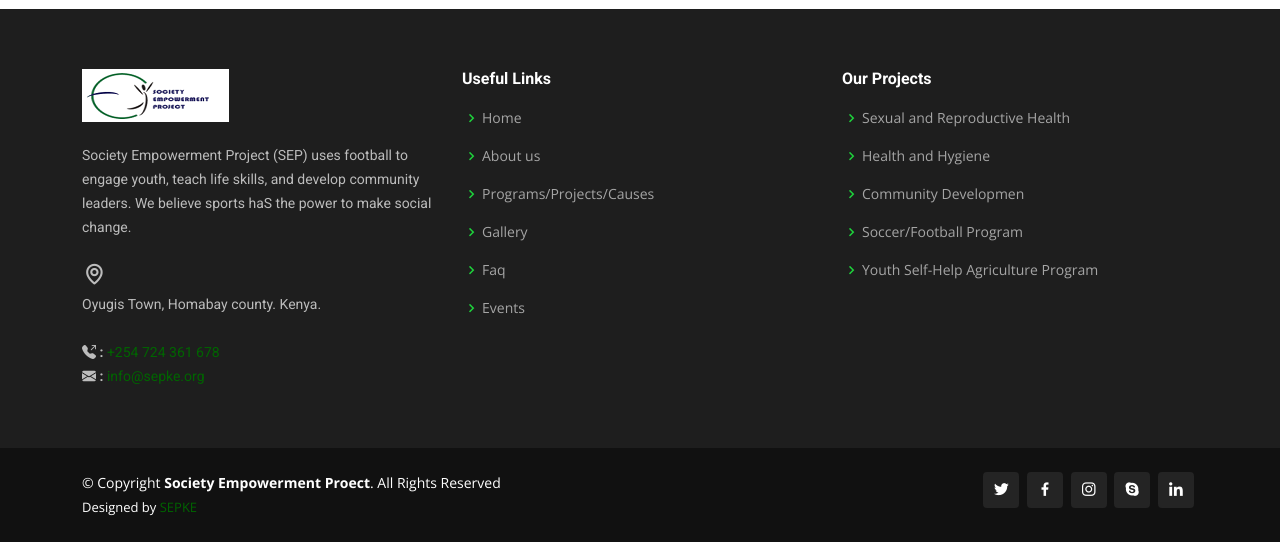
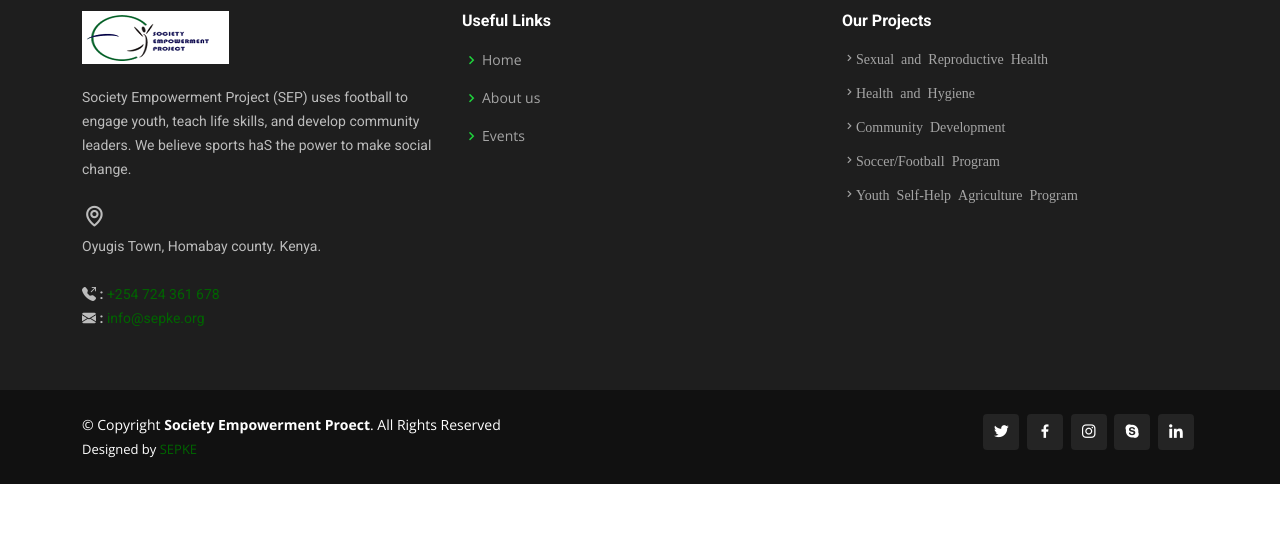
Before and after one commit to LabGich/seprefactor, a CodeIgniter app: page /database/index.php/home/Contact in a window 1280 px wide; the page is wider, and only the part inside the window is pictured. Shown: the part 1734-2276 px from the top of that part. After the commit the page ends 2218 px from the top of that part, so only its background shows below. Run offline with CodeIgniter, Linux system fonts and the light colour scheme.

Commit message:
changes done

```diff
--- a/application/views/contact.php
+++ b/application/views/contact.php
@@ -79,12 +79,7 @@ defined('BASEPATH') or exit('No direct script access allowed');
                             <div class="form-group mt-3">
                                 <textarea class="form-control" name="message" rows="5" placeholder="Message" required></textarea>
                             </div>
-                            <div class="my-3">
-                                <div class="loading">Loading</div>
-                                <div class="error-message"></div>
-                                <div class="sent-message">Your message has been sent. Thank you!</div>
-                            </div>
-                            <div class="text-center"><button type="submit">Send Message</button></div>
+                            <div class="text-center "><button type="submit" class="btn-success p-2 mt-2" style="border-radius: 24px;">Send Message</button></div>
                         </form>
                     </div>
 
--- a/application/views/footer.php
+++ b/application/views/footer.php
@@ -5,7 +5,7 @@
 			<div class="row">
 
 				<div class="col-lg-4 col-md-6 footer-contact">
-						<a href="index.html" class="logo me-auto me-lg-0"><img src="/assets/img/logo.png" alt="" class="img-fluid"></a>
+					<a href="/Home" class="logo me-auto me-lg-0"><img src="/assets/img/logo.png" alt="" class="img-fluid"></a>
 					<br>
 					<br>
 					<p>
@@ -22,23 +22,21 @@
 				<div class="col-lg-4 col-md-6 footer-links">
 					<h4>Useful Links</h4>
 					<ul>
-							<li><i class="bx bx-chevron-right"></i> <a href="#">Home</a></li>
-							<li><i class="bx bx-chevron-right"></i> <a href="#">About us</a></li>
-							<li><i class="bx bx-chevron-right"></i> <a href="#">Programs/Projects/Causes</a></li>
-							<li><i class="bx bx-chevron-right"></i> <a href="#">Gallery</a></li>
-							<li><i class="bx bx-chevron-right"></i> <a href="#">Faq</a></li>
-							<li><i class="bx bx-chevron-right"></i> <a href="#">Events</a></li>
+						<li><i class="bx bx-chevron-right"></i> <a href="/Home">Home</a></li>
+						<li><i class="bx bx-chevron-right"></i> <a href="/Home/About">About us</a></li>
+						<li><i class="bx bx-chevron-right"></i> <a href="/Home/Events">Events</a></li>
+
 					</ul>
 				</div>
 
 				<div class="col-lg-4 col-md-6 footer-links">
 					<h4>Our Projects</h4>
 					<ul>
-							<li><i class="bx bx-chevron-right"></i> <a href="#">Sexual and Reproductive Health</a></li>
-							<li><i class="bx bx-chevron-right"></i> <a href="#">Health and Hygiene</a></li>
-							<li><i class="bx bx-chevron-right"></i> <a href="#">Community Developmen</a></li>
-							<li><i class="bx bx-chevron-right"></i> <a href="#">Soccer/Football Program </a></li>
-							<li><i class="bx bx-chevron-right"></i> <a href="#">Youth Self-Help Agriculture Program</a></li>
+						<li><a class="bx bx-chevron-right" href="/Home/sexualhealth">Sexual and Reproductive Health</a></li>
+						<li><a class="bx bx-chevron-right" href="/Home/healthhygiene">Health and Hygiene</a></li>
+						<li><a class="bx bx-chevron-right" href="/Home/communitydevelopment">Community Development</a></li>
+						<li><a class="bx bx-chevron-right" href="/Home/soccer">Soccer/Football Program </a></li>
+						<li><a class="bx bx-chevron-right" href="/Home/youth">Youth Self-Help Agriculture Program</a></li>
 					</ul>
 				</div>
 
--- a/application/views/homepage.php
+++ b/application/views/homepage.php
@@ -142,7 +142,7 @@ defined('BASEPATH') or exit('No direct script access allowed');
 				<div class="col-sm-12 col-md-12 col-lg-12">
 					<div class="spacer-50"></div>
 					<div class="text-center">
-						<a href="causes.html" class="btn btn-primary mt-3 ">SEE ALL CAUSES</a>
+						<a href="/Home/Sexualhealth" class="btn btn-primary mt-3 ">SEE ALL CAUSES</a>
 
 						<a href="/assets/uploads/2021/04/newsletter.pdf" target='_blank' class="btn btn-primary  mt-3 ml-3"><i class="bx bx-download" aria-hidden="true"></i> NEWS LETTER</a>
 
@@ -210,7 +210,7 @@ defined('BASEPATH') or exit('No direct script access allowed');
 				<div class="col-sm-12 col-md-12 mt-3">
 					<div class="spacer-50"></div>
 					<div class="text-center">
-						<a href="causes.html" class="btn btn-primary">SEE ALL CAUSES</a>
+						<a href="/Home/Sexualhealth" class="btn btn-primary">SEE ALL CAUSES</a>
 					</div>
 				</div>
 
@@ -296,7 +296,7 @@ defined('BASEPATH') or exit('No direct script access allowed');
 								<p class="text-black">
 									Join us help the needy in our society </p>
 								<div class="spacer-30"></div>
-								<a href="contact.html" class="btn btn-secondary">JOIN US NOW</a>
+								<a href="/Home/Contact" class="btn btn-secondary">JOIN US NOW</a>
 							</div>
 						</div>
 					</div>
--- a/application/views/menu.php
+++ b/application/views/menu.php
@@ -6,7 +6,7 @@
 		<a href="/Home" class="logo me-auto me-lg-0"><img src="/assets/img/logo.png" alt="" class="img-fluid"></a>
 
 		<nav id="navbar" class="navbar order-last order-lg-0">
-		<i class="bi bi-list mobile-nav-toggle"></i>
+			<i class="bi bi-list mobile-nav-toggle"></i>
 			<ul>
 				<li><a href="/Home" <?php if ($_SESSION['page'] == 'homepage') {  ?> class="active" <?php } ?>>Home</a></li>
 				<li class="dropdown"><a href="/Home/About" <?php if ($_SESSION['page'] == 'about') {  ?> class="active" <?php } ?>><span>About</span> <i class="bi bi-chevron-down"></i></a>
@@ -33,7 +33,7 @@
 						<input type="image" src="https://www.paypalobjects.com/en_US/i/btn/btn_donateCC_LG.gif" border="0" name="submit" title="PayPal - The safer, easier way to pay online!" alt="Donate with PayPal button" />
 						<img alt="" border="0" src="https://www.paypal.com/en_KE/i/scr/pixel.gif" width="1" height="1" />
 				</li>
-				<li><a href="mailto:info@sepke.org"><i class="bi bi-envelope-fill"></i> info@sepke.org</a></li>
+				<li><a href="mailto:info@sepke.org"><i class="bi bi-envelope-fill"> info@sepke.org</i> </a></li>
 			</ul>
 
 		</nav><!-- .navbar -->
--- a/assets/css/style.css
+++ b/assets/css/style.css
@@ -1,6 +1,9 @@
 body {
     font-family: "Open Sans", sans-serif;
     color: #4d4643;
+}
+html,body{
+    overflow-x: hidden;
 }
 
 a {
@@ -290,6 +293,7 @@ h6 {
     [data-aos-delay] {
         transition-delay: 0 !important;
     }
+
 }
 
 /*--------------------------------------------------------------
```
Lines whose indentation alone changed are shown as unchanged.
